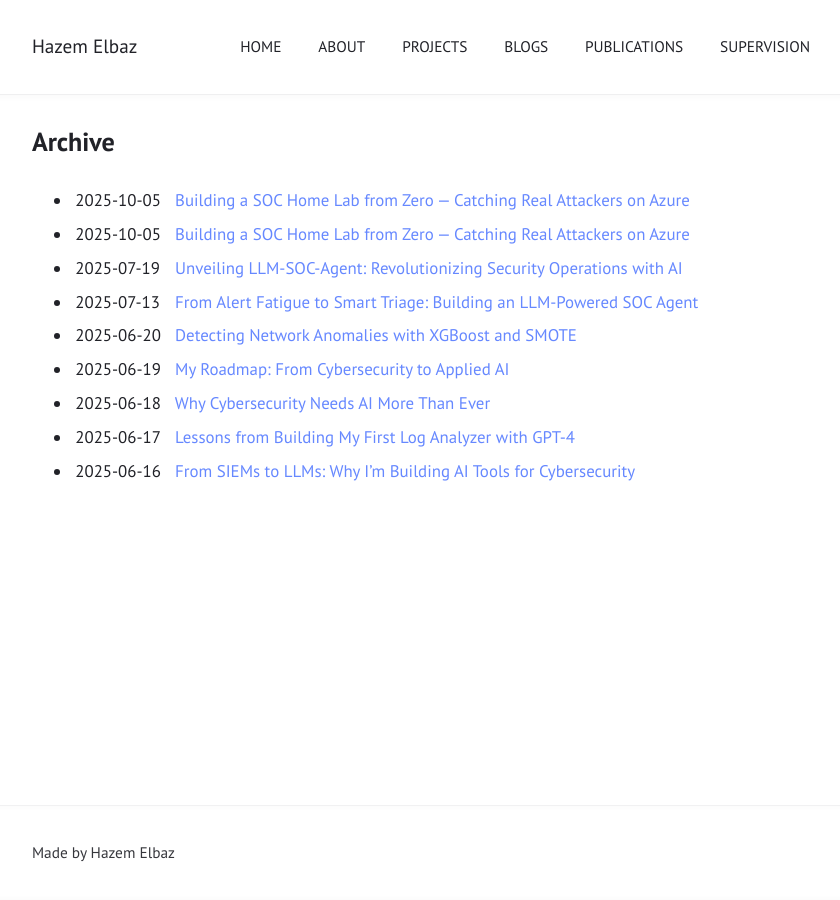
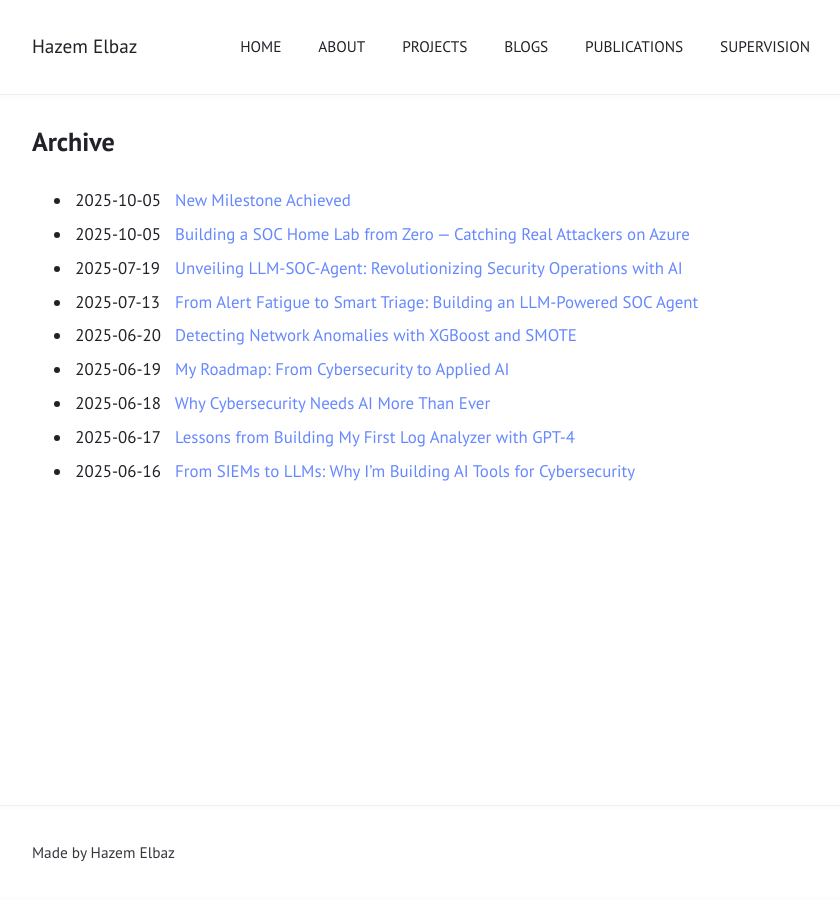
Before and after one commit to elbazhazem/elbazhazem.github.io, a Jekyll site: the page built from archive.html, in a window 1280 px wide. Shown: the whole page, without its empty margins (219-1059 px from the left). Built offline with Jekyll 4.4.1, drawn with Linux system fonts in a browser that asks for light colours.

Commit message:
Change post title to 'New Milestone Achieved'
Updated the title and tags for the milestone post.

```diff
--- a/_posts/2025-11-06-New-Milestone-Achieved.md
+++ b/_posts/2025-11-06-New-Milestone-Achieved.md
@@ -1,8 +1,9 @@
 ---
-title: "Building a SOC Home Lab from Zero — Catching Real Attackers on Azure"
+title: "New Milestone Achieved"
 date: 2025-10-05
 description: "A hands-on journey into building a functional Security Operations Center (SOC) using free Azure resources and Microsoft Sentinel — from honeypot setup to live attack visualization."
-tags: ["Cybersecurity", "SOC", "Microsoft Sentinel", "Azure", "SIEM", "Practical Labs"]
+tags: ["ContinuousLearning","BusinessModelCanvas", "CyberSecurity", "Entrepreneurship", "ProfessionalGrowth", "Innovation", "StartupBuilding"]
+
 ---
 
 ✨ **New Milestone Achieved!**
```
